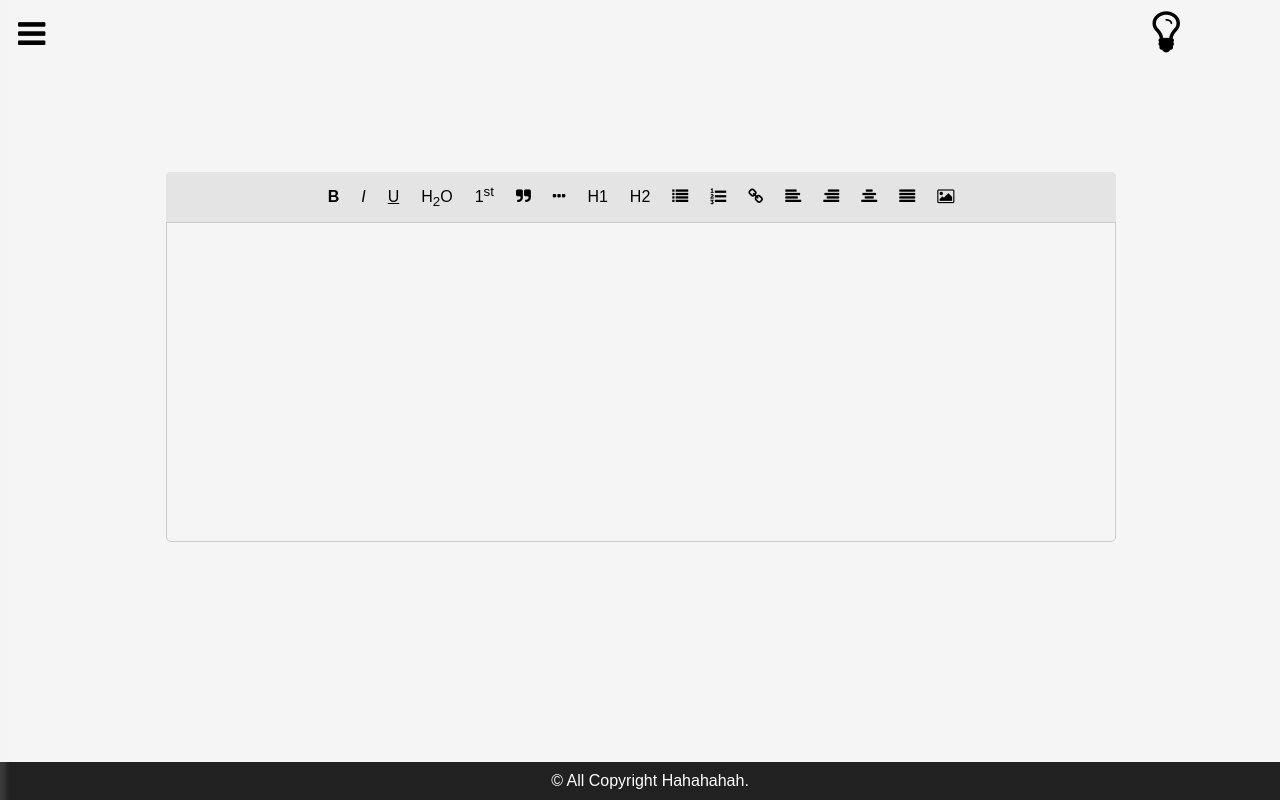
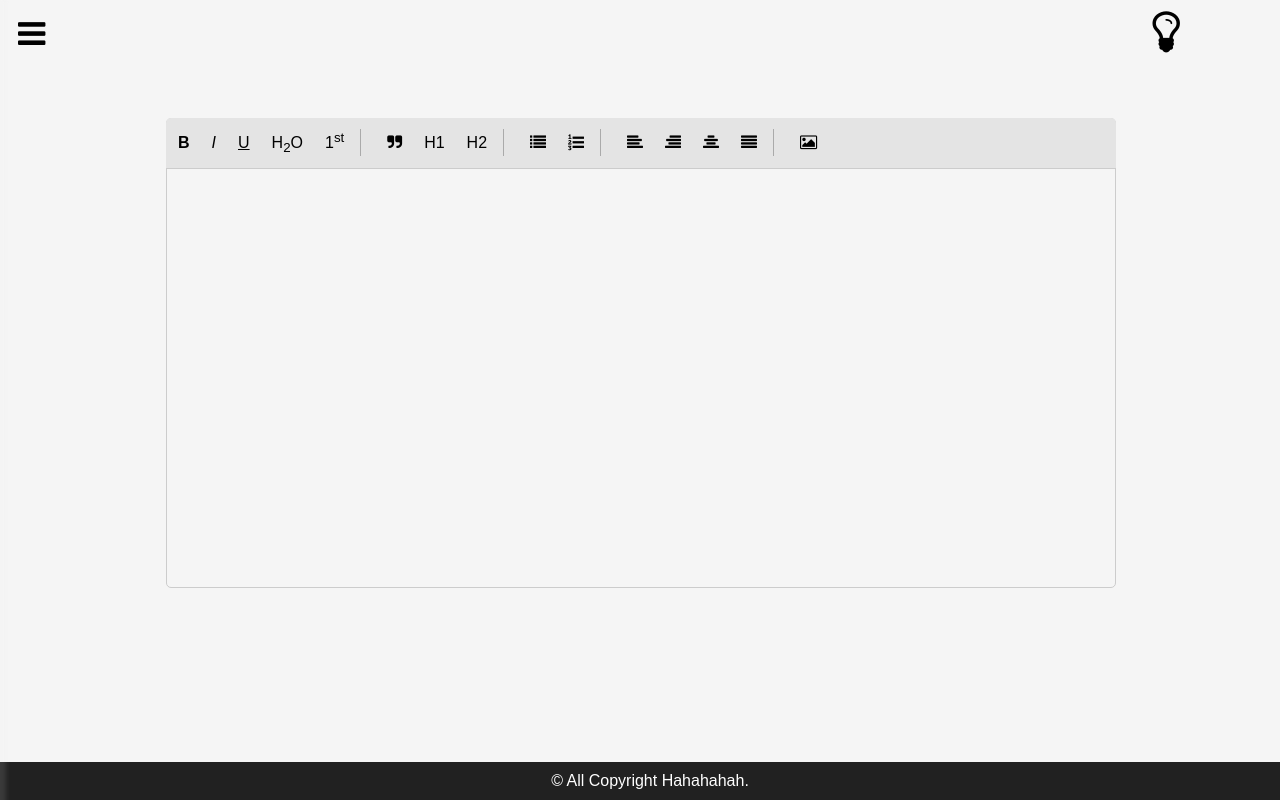
Before and after one commit to AshishYUO/wysiwyg_id, a plain HTML site: page index.html in a window 1280 px wide. Drawn offline with Linux system fonts and the light colour scheme.

Commit message:
Separator add

```diff
--- a/javascript/diagrams/pie.js
+++ b/javascript/diagrams/pie.js
@@ -5,7 +5,6 @@ var Colors;
 function convertToHex(arrColor) {
     var hex = "0123456789ABCDEF";
     var hexp = (num) => hex[Math.floor(num / 16) % 16] + hex[num % 16]
-
     return '#' + hexp(arrColor[0]) + hexp(arrColor[1]) + hexp(arrColor[2]);
 }
 
@@ -48,7 +47,7 @@ function returnColors () {
             c2.clearRect(0, 0, 200, 30);
             c2.font = "20px Bahnschrift, sans-serif";
             c2.fillText(String(dataPoints[index])+"%: "+index, 20, 20, 150);
-            console.log("Hovered on", dataPoints[index], index);
+            // console.log("Hovered on", dataPoints[index], index);
 
         } else {
             c1.style.background = "#0000";
--- a/javascript/editor.js
+++ b/javascript/editor.js
@@ -105,14 +105,14 @@ class Editor {
     }
 
     isABlockNode(node) {
-        return node.nodeName.match(/H[1-6]/) || node.nodeName.match(/^(BLOCKQUOTE|DIV|OL|UL|PRE|P|DL|ADDRESS|IMG|LI)$/);
+        return node.nodeName.match(/H[1-6]/) || node.nodeName.match(/^(BLOCKQUOTE|DIV|OL|UL|PRE|P|DL|ADDRESS|IMG|LI|TABLE|TR)$/);
     }
 
     // Incomplete: if at least one of the child is a block node, take it out from there.
     clearNode(node, parentIsABlockNode) {
         if (node.childNodes || typeof (node) === 'object') {
             let newNode = document.createElement("DIV");
-            if (node.nodeName.match(/H[1-6]/) || node.nodeName.match(/^(BLOCKQUOTE|SUB|SUP|B|I|U|EM|STRONG|HR|LI|UL|SPAN|A|IMG|PRE|CODE|BR|TABLE|TD|TR|TH)$/)) {
+            if (node.nodeName.match(/H[1-6]/) || node.nodeName.match(/^(BLOCKQUOTE|SUB|SUP|B|I|U|EM|STRONG|HR|LI|UL|SPAN|A|IMG|PRE|CODE|BR|TABLE|TD|TR|TH|THEAD|TBODY)$/)) {
                 newNode = document.createElement(node.nodeName);
             }
             if (node.nodeName === 'A') {
--- a/javascript/index.js
+++ b/javascript/index.js
@@ -27,22 +27,6 @@ let model = [{
     id: 'hr',
     hint: 'Horizontal Line',
     button: '<i class="fa fa-ellipsis-h"></i>'
-    // }, {
-    //     id: 'foreColor',
-    //     hint: 'Color selected text',
-    //     button: 'A'
-    // }, {
-    //     id: 'font-color-sample',
-    //     hint: 'Select font color',
-    //     button: '&nbsp;&nbsp;&nbsp;&nbsp;'
-    // }, {
-    //     id: 'highlight',
-    //     hint: 'Highlight selected text',
-    //     button: '<i class="fa fa-paint-brush"></i>'
-    // }, {
-    //     id: 'highlight-color-sample',
-    //     hint: 'Select highlight color',
-    //     button: '&nbsp;&nbsp;&nbsp;&nbsp;'
 }, {
     id: 'header-1',
     hint: 'Header 1',
@@ -86,39 +70,37 @@ let model = [{
 }
 ];
 window.onload = () => {
-    let teditors = document.querySelectorAll('.editor');
-    teditors.forEach(function (_editor) {
-        let options = document.createElement('DIV');
-        options.classList.add('options');
-        let center = document.createElement('center');
-        let toolbar = document.createElement('span');
-        model.forEach(function (toolInfo) {
-            let { id, hint, button } = toolInfo;
-            let toolContainer = document.createElement('span');
-            toolContainer.classList.add('tool');
-            let tool = document.createElement('button');
-            tool.classList.add(id);
-            tool.title = hint;
-            tool.classList.add('no-highlight');
-            // let h = document.createElement("span");
-            // h.classList.add("hint");
-            // h.innerHTML = hint;
-            tool.innerHTML = button;
-            toolContainer.innerHTML = `${tool.outerHTML}`;
-            toolbar.appendChild(toolContainer);
-        });
-        options.appendChild(toolbar);
-        center.appendChild(options);
-        _editor.appendChild(center);
-        let body = document.createElement("DIV");
-        body.setAttribute('contenteditable', 'true');
-        body.classList.add('bodyeditable');
-        _editor.appendChild(body);
-        new Editor(_editor);
-        // new ColorPicker(_editor);
-    });
-    initUIMode();
+    initEditor();
+    // let teditors = document.querySelectorAll('.editor');
+    // teditors.forEach(function (_editor) {
+    //     let options = document.createElement('DIV');
+    //     options.classList.add('options');
+    //     let center = document.createElement('center');
+    //     let toolbar = document.createElement('span');
+    //     model.forEach(function (toolInfo) {
+    //         let { id, hint, button } = toolInfo;
+    //         let toolContainer = document.createElement('span');
+    //         toolContainer.classList.add('tool');
+    //         let tool = document.createElement('button');
+    //         tool.classList.add(id);
+    //         tool.title = hint;
+    //         tool.classList.add('no-highlight');
+    //         tool.innerHTML = button;
+    //         toolContainer.innerHTML = `${tool.outerHTML}`;
+    //         toolbar.appendChild(toolContainer);
+    //     });
+    //     options.appendChild(toolbar);
+    //     // center.appendChild(options);
+    //     _editor.appendChild(options);
+    //     let body = document.createElement("DIV");
+    //     body.setAttribute('contenteditable', 'true');
+    //     body.classList.add('bodyeditable');
+    //     _editor.appendChild(body);
+    //     new Editor(_editor);
+    //     // new ColorPicker(_editor);
+    // });
+    // initUIMode();
 
-    window.selections = new Selection();
+    // window.selections = new Selection();
     // window.navigation = new Navigation();
 }
--- /dev/null
+++ b/javascript/init.js
@@ -0,0 +1,150 @@
+var initEditor = function(enableTools) {
+    let enablingTools = {
+        bold: {
+            hint: "Bold text",
+            classname: 'bold',
+            display: "<b>B</b>"
+        },
+        italic: {
+            hint: "Italic text",
+            classname: 'italic',
+            display: '<i>I</i>'
+        },
+        underline: {
+            hint: 'Underline text',
+            classname: 'underline',
+            display: '<u>U</u>'
+        },
+        subscript: {
+            hint: 'Subscript',
+            classname: 'subscript',
+            display: 'H<sub>2</sub>O'
+        },
+        superscript: {
+            hint: 'Superscript',
+            classname: 'superscript',
+            display: '1<sup>st</sup>'
+        },
+        blockquote: {
+            hint: 'Blockquote',
+            classname: 'blockquote',
+            display: '<i class="fa fa-quote-right"></i>'
+        },
+        horizontalLine: {
+            hint: 'Horizontal Line',
+            classname: 'hr',
+            display: '<i class="fa fa-ellipsis-h"></i>'
+        },
+        header1: {
+            hint: 'Header 1',
+            classname: 'header-1',
+            display: 'H1'
+        },
+        header2: {
+            hint: 'Header 2',
+            classname: 'header-2',
+            display: 'H2'
+        },
+        unorderedList: {
+            hint: 'Unordered List',
+            classname: 'ulist',
+            display: '<i class="fa fa-list"></i>'
+        },
+        orderedList: {
+            hint: 'Ordered List',
+            classname: 'olist',
+            display: '<i class="fa fa-list-ol"></i>'
+        },
+        link: {
+            hint: 'Anchor link',
+            classname: 'link',
+            display: '<i class="fa fa-link"></i>'
+        },
+        alignLeft: {
+            hint: 'Align text left',
+            classname: 'align-left',
+            display: '<i class="fa fa-align-left" aria-hidden="true"></i>'
+        },
+        alignRight: {
+            hint: 'Align text right',
+            classname: 'align-right',
+            display: '<i class="fa fa-align-right" aria-hidden="true"></i>'
+        },
+        alignCenter: {
+            hint: 'Align text center',
+            classname: 'align-center',
+            display: '<i class="fa fa-align-center" aria-hidden="true"></i>'
+        },
+        alignJustify: {
+            hint: 'Justify text',
+            classname: 'align-justify',
+            display: '<i class="fa fa-align-justify" aria-hidden="true"></i>'
+        },
+        image: {
+            hint: 'Insert Image',
+            classname: 'image',
+            display: '<i class="fa fa-image" aria-hidden="true"></i>'
+        }
+    }
+
+    if (!Array.isArray(enableTools)) {
+        enableTools = [["bold", "italic", "underline", "subscript", "superscript"],
+                       ["blockquote", "header1", "header2"],
+                       ["unorderedList", "orderedList"],
+                       ["alignLeft", "alignRight", "alignCenter", "alignJustify"],
+                        ["image"]];
+    }
+    else {
+        for (let array of enableTools) {
+            if (!Array.isArray(array)) {
+                enableTools = [["bold", "italic", "underline", "subscript", "superscript"],
+                    ["blockquote", "header1", "header2"],
+                    ["unorderedList", "orderedList"],
+                    ["alignLeft", "alignRight", "alignCenter", "alignJustify"],
+                    ["image"]];
+                break;
+            }
+        }
+    }
+
+    let teditors = document.querySelectorAll('.editor');
+    teditors.forEach(function (_editor) {
+        let options = document.createElement('DIV');
+        options.classList.add('options');
+        let toolbar = document.createElement('span');
+
+        enableTools.forEach(function (toolBatch) {
+            for (let toolInfo of toolBatch) {
+                let { hint, classname, display } = enablingTools[toolInfo],
+                    toolContainer = document.createElement('span'),
+                    tool = document.createElement('button');
+
+                toolContainer.classList.add('tool');
+                tool.classList.add(classname);
+                tool.title = hint;
+                tool.classList.add('no-highlight');
+                tool.innerHTML = display;
+                toolContainer.innerHTML = `${tool.outerHTML}`;
+                toolbar.appendChild(toolContainer);
+            }
+            console.log('H');
+            if (toolBatch != enableTools[enableTools.length - 1]) {
+                let vertical = document.createElement('SPAN');
+                vertical.classList.add('separator');
+                toolbar.appendChild(vertical);
+            }
+        });
+
+        options.appendChild(toolbar);
+        _editor.appendChild(options);
+        let body = document.createElement("DIV");
+        body.setAttribute('contenteditable', 'true');
+        body.classList.add('bodyeditable');
+        _editor.appendChild(body);
+        new Editor(_editor);
+        // new ColorPicker(_editor);
+    });
+    initUIMode();
+
+    window.selections = new Selection();
+};
--- a/style.css
+++ b/style.css
@@ -24,6 +24,15 @@
 body {
     font-family: Arial, sans-serif;
 }
+.bodyeditable {
+    width: 100%;
+    outline: none;
+    padding: 10px;
+    margin: -1px;
+    resize: none;
+    overflow-y: scroll;
+    height: 400px;
+}
 .bodyeditable pre {
     background: #eee;
     padding: 5px;
@@ -37,6 +46,12 @@ body {
     padding: 0;
     margin: 0;
     border-radius: 5px;
+}
+.bodyeditable table tr:nth-child(even) {
+    background: #ddd;
+}
+.bodyeditable table tr {
+    border: 1px solid #888;
 }
 .options {
     list-style: none;
@@ -60,6 +75,11 @@ body {
     margin: 5px;
     cursor: pointer;
     transition: background 0.2s ease-out;
+}
+.separator {
+    margin: 5px;
+    padding: 5px;
+    border-left: 1px solid #aaa;
 }
 .options button:hover {
     background:rgba(0, 0, 0, 0.05);
@@ -100,15 +120,6 @@ body {
 }
 .link-container .link-save:hover {
     background: #496fef;
-}
-.bodyeditable {
-    width: 100%;
-    outline: none;
-    padding: 10px;
-    margin: -1px;
-    resize: none;
-    overflow-y: scroll;
-    height: 300px;
 }
 .hint {
     position: absolute;
@@ -306,10 +317,6 @@ input[type=range]:focus {
     border: 1px solid var(--transparent);
     outline-width: 0;
 }
-.insert-end {
-    border: 1px solid var(--insert-clr-color);
-    background: var(--insert-clr-color);;
-}
 .resizable td{
     resize: horizontal;
     overflow: auto;
@@ -319,29 +326,3 @@ input[type=range]:focus {
     padding: 3px;
     display: none;
 }
-.newly-created-table {
-    border: 0;
-    border-collapse: collapse;
-}
-.newly-created-table tr {
-    border-bottom: 1px solid #aaa;
-}
-.newly-created-table th {
-    background: #6745ff;
-    color: white;
-}
-.newly-created-table tr:nth-child(even) {
-    background: #0041;
-}
-.newly-created-table td, .newly-created-table th {
-    border: 0;
-    padding: 3px;
-}
-.code-snippet {
-    font-family: 'Courier New', Courier, monospace;
-    background: #0002;
-    max-height: 400px;
-    overflow: scroll;
-    box-shadow: 2px 2px 4px 4px #0001;
-    border-radius: 4px;
-}
```
Also changed, not shown: index.html (+1 -2 lines).
